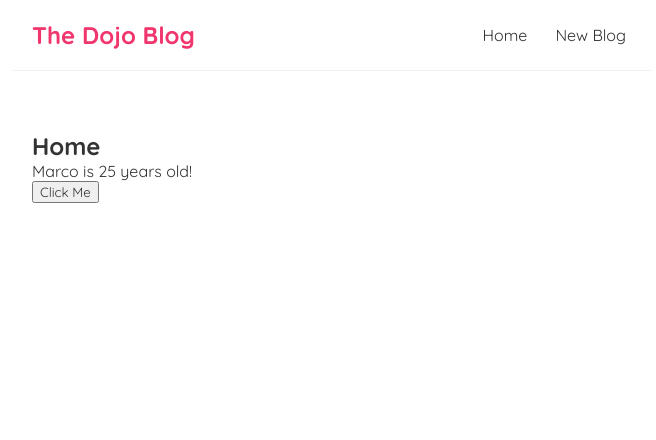
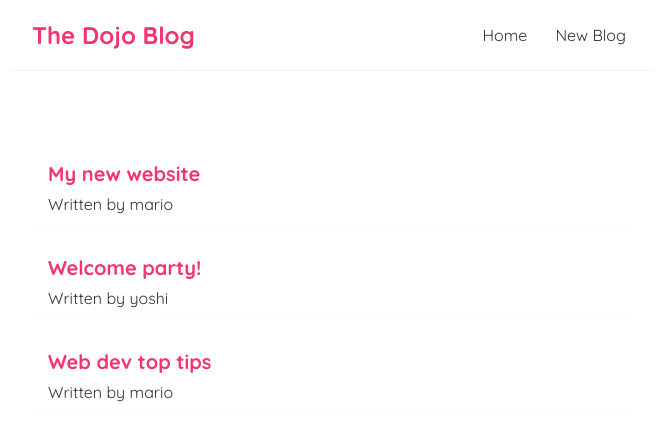
Before and after one commit to memachado/dojo-blog, a React (Create React App) app: page / in a window 1280 px wide. Shown: the top 440 px of the page, without its empty margins (308-964 px from the left). Built offline with nearby package versions, Linux system fonts and the light colour scheme.

Commit message:
Lesson 10

```diff
--- a/src/Home.js
+++ b/src/Home.js
@@ -2,20 +2,20 @@
 
 const Home = () => {
 
-    const [name, setName] = useState('Marco');
-
-    const [age, setAge ] = useState(25);
-
-    const hancleClick = () => {
-        setName('Polo');
-        setAge(18);
-    }
+    const [blogs, setBlogs] = useState([
+        { title: 'My new website', body: 'lorem ipsum...', author: 'mario', id: 1 },
+        { title: 'Welcome party!', body: 'lorem ipsum...', author: 'yoshi', id: 2 },
+        { title: 'Web dev top tips', body: 'lorem ipsum...', author: 'mario', id: 3 }
+    ]);
 
     return (
         <div className="home">
-            <h2>Home</h2>
-            <p>{name} is {age} years old!</p>
-            <button onClick={hancleClick} type="button">Click Me</button>
+            {blogs.map((blog) => (
+                <div className="blog-preview" key={blog.id}>
+                    <h2>{blog.title}</h2>
+                    <p>Written by {blog.author}</p>
+                </div>
+            ))}
         </div>
     );
 }
--- a/src/index.css
+++ b/src/index.css
@@ -33,3 +33,18 @@
   margin: 40px auto;
   padding: 20px;
 }
+
+/* blog previews / list */
+.blog-preview {
+  padding: 10px 16px;
+  margin: 20px 0;
+  border-bottom: 1px solid #fafafa;
+}
+.blog-preview:hover {
+  box-shadow: 1px 3px 5px rgba(0,0,0,0.1);
+}
+.blog-preview h2 {
+  font-size: 20px;
+  color: #f1356d;
+  margin-bottom: 8px;
+}
```
